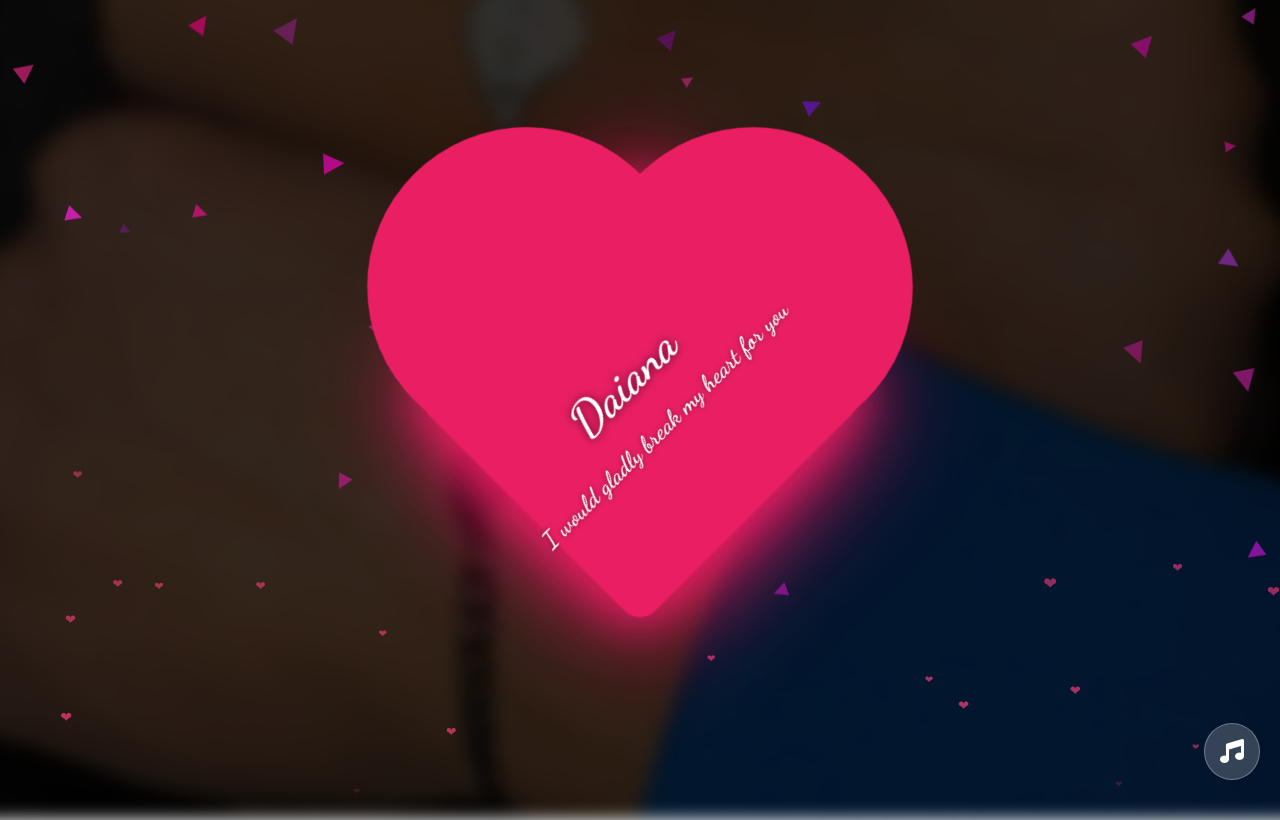
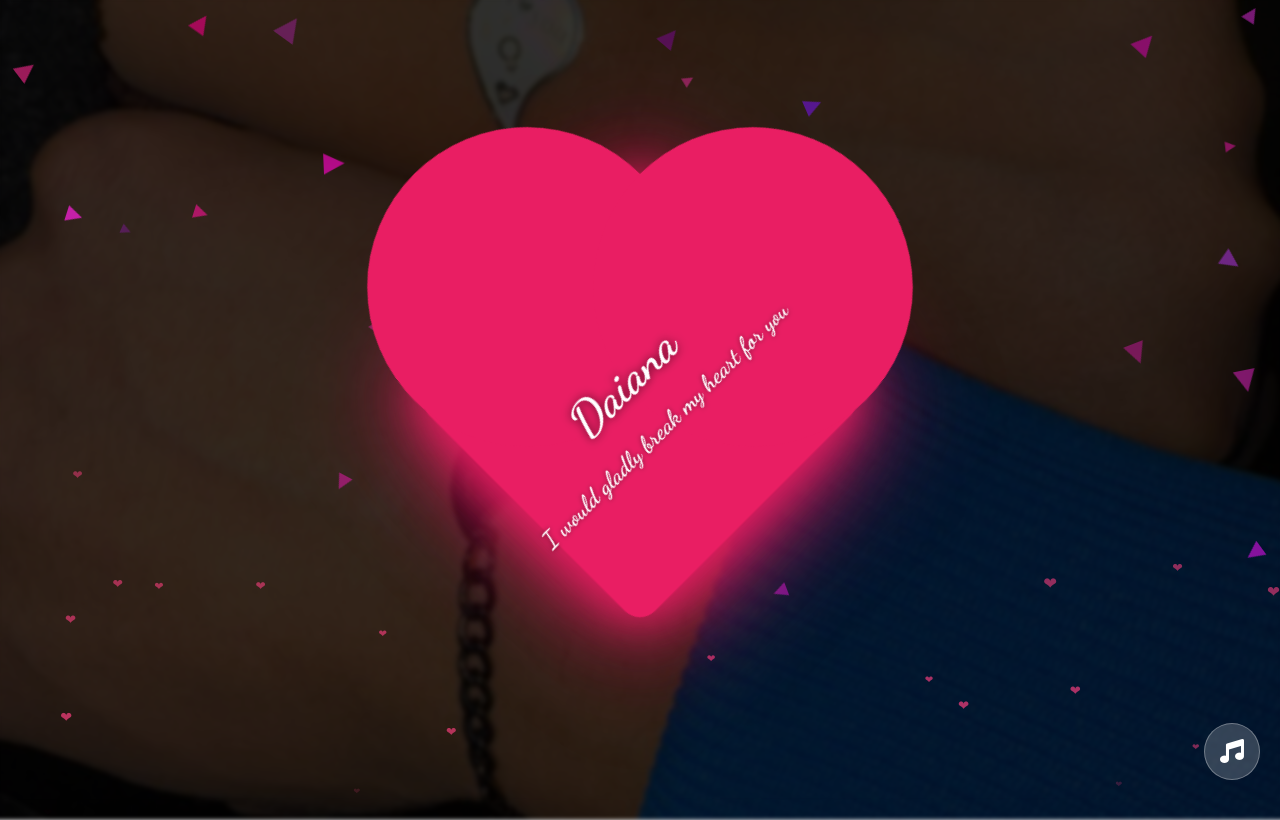
Before and after one commit to wizardrl/Romanticos, a plain HTML site: page index.html in a window 1280 px wide. Shown: the top 820 px of the page. Drawn offline with Linux system fonts and the light colour scheme.

Commit message:
Update index.html

```diff
--- a/index.html
+++ b/index.html
@@ -21,7 +21,7 @@
             width: 100%;
             height: 100%;
             background: url('fondoSitio.jpg') center/cover no-repeat;
-            filter: blur(8px) brightness(0.2);
+            filter: blur(2px) brightness(0.2);
             z-index: -1;
             transform: scale(1.05); /* Compensa el difuminado */
         }
```
